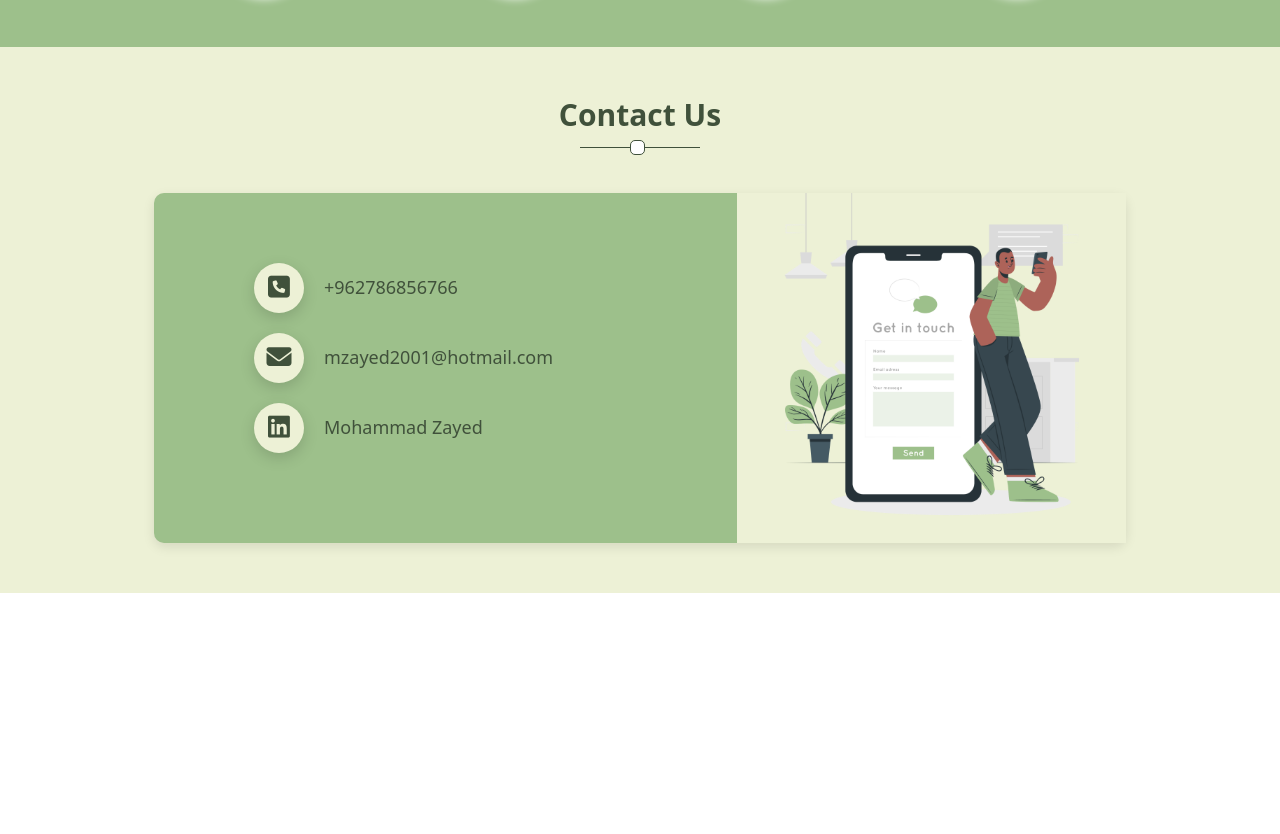
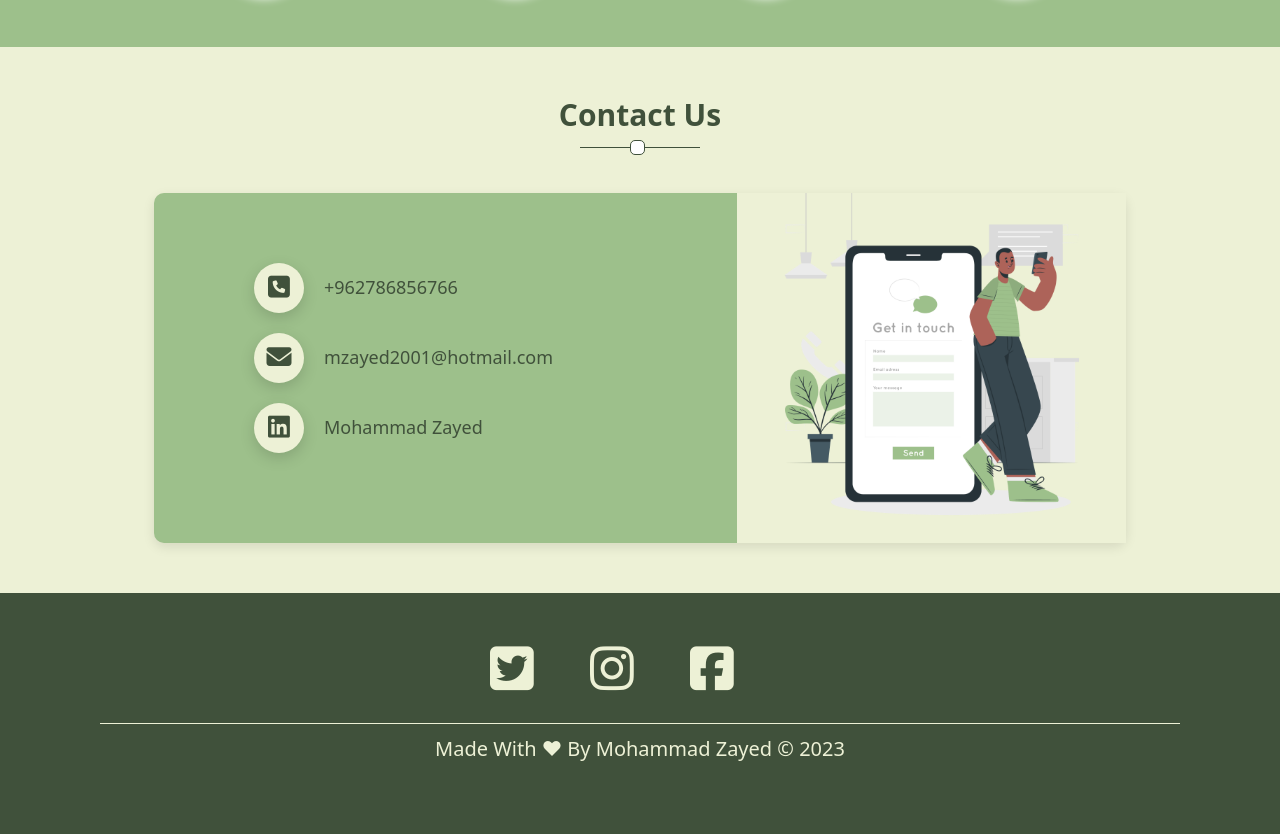
Before and after one commit to mohammad-zayed1/My-Portfolio, a plain HTML site: page index.html in a window 1280 px wide. Shown: the part 2080-2914 px from the top of the page. Before the commit the page ends 2673 px from the top, so only its background shows below. Drawn offline with nearby package versions, Linux system fonts and the light colour scheme; a web font is replaced by a local one.

Commit message:
addd footer section

```diff
--- a/index.html
+++ b/index.html
@@ -286,6 +286,22 @@
       </div>
     </main>
     <!-- end main -->
+    <!-- start footer -->
+    <footer>
+        <div class="social d-flex justify-content-center align-items-center">
+            <div class="icon">
+                <a href="#"><i class="fa-brands fa-square-twitter"></i></a>
+            </div>
+            <div class="icon">
+                <a href="#"><i class="fa-brands fa-instagram"></i></a>
+            </div>
+            <div class="icon">
+                <a href="#"><i class="fa-brands fa-square-facebook"></i></a>
+            </div>
+        </div>
+        <p class="copyright">Made With &hearts; By Mohammad Zayed &copy; 2023</p>
+    </footer>
+    <!-- end footer -->
 
     <!-- font awesome kit -->
     <script
--- a/style.css
+++ b/style.css
@@ -545,6 +545,37 @@ margin-bottom: 1rem;
         width:70%;
     }
 }
-.contact .info{}
-.contact .info{}
+
 /* end contact section */
+/* start footer section */
+footer{
+    padding: 5rem 10rem;
+    background-color:var(--secondary-bg-color);
+}
+footer .social{
+    border-bottom: 1px solid var(--third-bg-color);
+}
+footer .social .icon{
+    width:8rem;
+    height:8rem;
+    margin-right: 2rem;
+}
+footer .social .icon a{
+    text-decoration: none;
+
+}
+footer .social .icon a i{
+    font-size: 5rem;
+    transition: 0.2s;
+    color: var(--third-bg-color);
+}
+footer .social .icon a:hover i{
+    transform:  translateY(-5px);
+}
+footer .copyright {
+    text-align: center;
+    color: var(--third-bg-color);
+    font-size: 2rem;
+    padding: 1rem 0;
+}
+/* end footer section */
```
